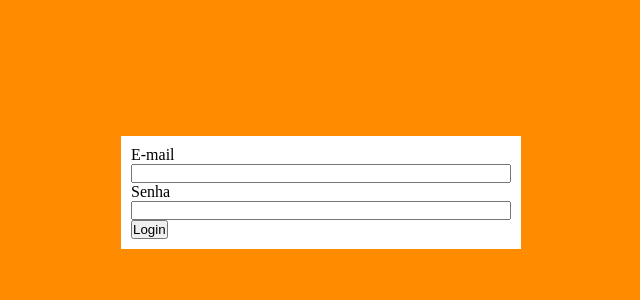
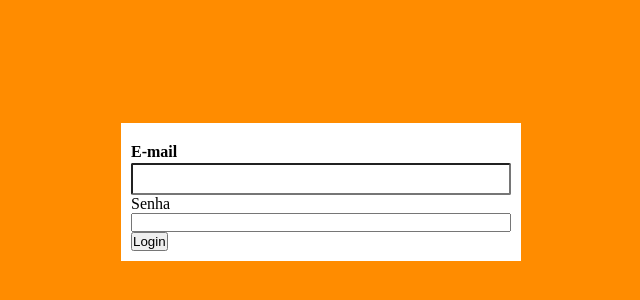
Before and after one commit to Luigi5002/login, a plain HTML site: page index.html in a window 1280 px wide. Shown: the part 208-508 px from the top of the page, without its empty margins (319-959 px from the left). Drawn offline with Linux system fonts and the light colour scheme.

Commit message:
Estilizando input email

```diff
--- a/index.html
+++ b/index.html
@@ -10,8 +10,8 @@
 
         <div id="form-wrap">
             <form action="">
-                <label for="email">E-mail</label>
-                <input type="email" id="email">
+                <label class="label-email" for="email">E-mail</label>
+                <input type="email" id="email" class="input-email">
 
                 <label for="password">Senha</label>
                 <input type="password" id="password">
--- a/style.css
+++ b/style.css
@@ -23,3 +23,15 @@ form label, form input {
     display: block;
     width: 100%;
 }
+
+.input-email {
+    padding: 5px;
+    border-radius: 2px;
+    margin-top: 2px;
+    font-size: 16px;
+}
+
+.label-email {
+    margin-top: 10px;
+    font-weight: bold;
+}
```
